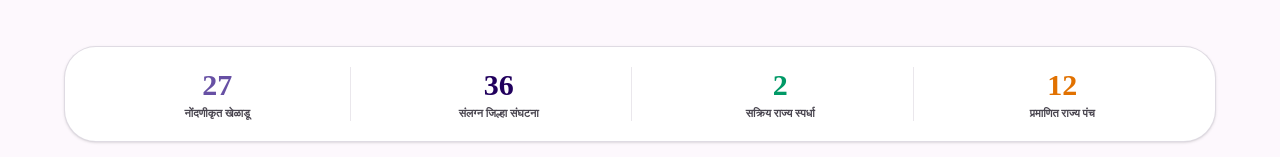
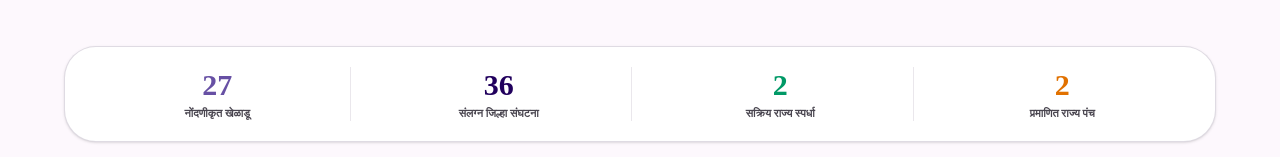
Before and after one commit to KshitijPilankar/mkka-portal, a Next.js app in the folder web/: page / in a window 1280 px wide. Shown: the part 321-478 px from the top of the page. Built offline with nearby package versions, Linux system fonts and the light colour scheme; no server answers; the database is empty.

Commit message:
fix(routes): route athlete registration and referees directory to actual existing pages

```diff
--- /dev/null
+++ b/web/src/app/association/referees/page.tsx
@@ -0,0 +1,5 @@
+import { redirect } from "next/navigation";
+
+export default function RefereesRedirectPage() {
+    redirect("/association/referees/list");
+}
--- a/web/src/app/page.tsx
+++ b/web/src/app/page.tsx
@@ -10,11 +10,7 @@ import {
   Bell,
   ArrowRight,
   ShieldCheck,
-  CheckCircle2,
-  Calendar,
   Sparkles,
-  Download,
-  FileText,
 } from "lucide-react";
 
 export const dynamic = "force-dynamic";
@@ -47,7 +43,7 @@ export default async function HomePage() {
   const totalPlayers = playersCountRes.count || 27;
   const totalDistricts = districtsCountRes.count || 36;
   const totalTournaments = tournamentsCountRes.count || 2;
-  const totalReferees = refereesCountRes.count || 12;
+  const totalReferees = refereesCountRes.count || 2;
   const latestNotices = noticesRes.data || [];
 
   return (
@@ -125,7 +121,7 @@ export default async function HomePage() {
         {/* Main Action Hub Modules */}
         <div className="grid grid-cols-1 md:grid-cols-2 lg:grid-cols-3 gap-6">
 
-          {/* Module 1: Player Registration */}
+          {/* Module 1: Player Registration (Targeting /register/player) */}
           <div className="p-6 rounded-[32px] bg-white border border-[#CAC4D0]/60 shadow-sm flex flex-col justify-between space-y-4 hover:shadow-md transition-all">
             <div className="space-y-3">
               <div className="w-12 h-12 rounded-2xl bg-[#EADDFF] flex items-center justify-center text-[#21005D]">
@@ -138,7 +134,7 @@ export default async function HomePage() {
             </div>
             <div className="pt-2">
               <Link
-                href="/register"
+                href="/register/player"
                 className="w-full h-11 rounded-full bg-[#6750A4] text-white text-xs font-bold flex items-center justify-center gap-1.5 hover:bg-[#6750A4]/90 active:scale-95 transition-all shadow-xs"
               >
                 <span>अर्ज भरा / Register Now</span>
@@ -213,7 +209,7 @@ export default async function HomePage() {
             </div>
           </div>
 
-          {/* Module 5: Referee Registration */}
+          {/* Module 5: Referee Registration (Targeting /association/referees/list) */}
           <div className="p-6 rounded-[32px] bg-white border border-[#CAC4D0]/60 shadow-sm flex flex-col justify-between space-y-4 hover:shadow-md transition-all">
             <div className="space-y-3">
               <div className="w-12 h-12 rounded-2xl bg-amber-50 flex items-center justify-center text-amber-800">
@@ -226,7 +222,7 @@ export default async function HomePage() {
             </div>
             <div className="pt-2">
               <Link
-                href="/association/referees"
+                href="/association/referees/list"
                 className="w-full h-11 rounded-full bg-amber-700 text-white text-xs font-bold flex items-center justify-center gap-1.5 hover:bg-amber-800 active:scale-95 transition-all shadow-xs"
               >
                 <span>पंच नोंदणी / Referee Hub</span>
--- /dev/null
+++ b/web/src/app/register/page.tsx
@@ -0,0 +1,5 @@
+import { redirect } from "next/navigation";
+
+export default function RegisterRedirectPage() {
+    redirect("/register/player");
+}
```
